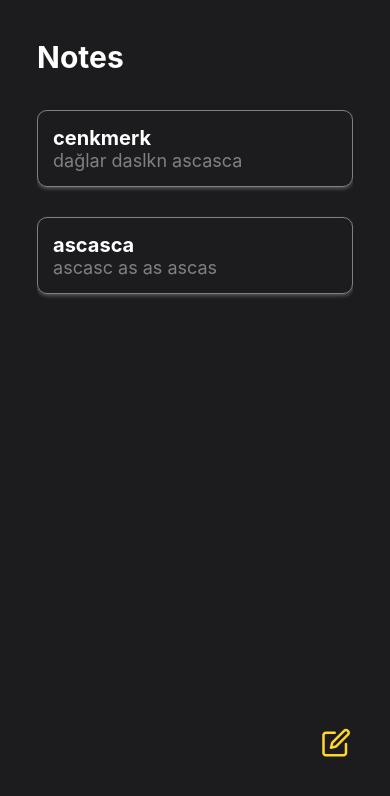
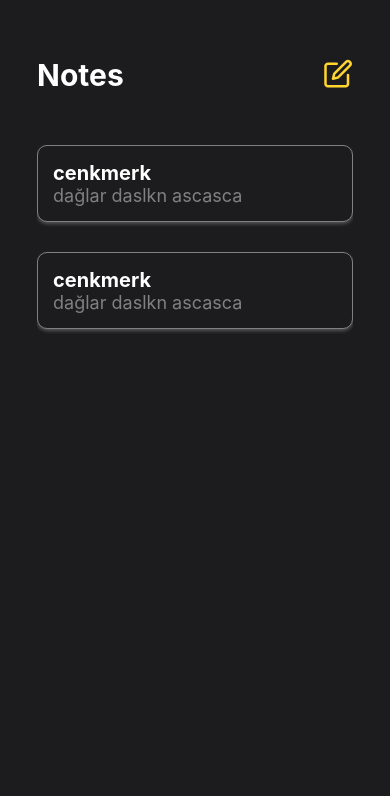
Before and after one commit to CenkMerk/Cloning-Apple-Notes-App-with-React-Native, a React Native app: screen /Home in a window 390 px wide. Shown: the top 796 px of the page. Built offline with nearby package versions, Linux system fonts and the light colour scheme.

Commit message:
input auto focus

```diff
--- a/src/components/NoteListItem.js
+++ b/src/components/NoteListItem.js
@@ -20,6 +20,7 @@ const styles = StyleSheet.create({
     borderRadius: 10,
     padding: 15,
     shadowColor: "white",
+    backgroundColor:"#1C1C1E",
     shadowOffset: {
       width: 0,
       height: 2,
--- a/src/components/NotesList.js
+++ b/src/components/NotesList.js
@@ -9,14 +9,15 @@ export default function NotesList() {
       desc: "dağlar daslkn ascasca",
     },
     {
-      title: "ascasca",
-      desc: "ascasc as as ascas",
+      title: "cenkmerk",
+      desc: "dağlar daslkn ascasca",
     },
   ];
   return (
     <View style={styles.container}>
       <FlatList
         data={Notes}
+        showsVerticalScrollIndicator={false}
         renderItem={({ item }) => {
           return <NoteListItem item={item} />;
         }}
--- a/src/screens/AddNoteScreen.js
+++ b/src/screens/AddNoteScreen.js
@@ -1,10 +1,25 @@
 import { StyleSheet, Text, TextInput, View } from "react-native";
-import React from "react";
+import React, { useRef, useEffect } from "react";
 
 export default function AddNoteScreen() {
+  const inputRef = useRef(null);
+
+  useEffect(() => {
+    const timer = setTimeout(() => {
+      inputRef.current.focus();
+    }, 300);
+
+    return () => clearTimeout(timer);
+  }, []);
   return (
     <View style={styles.container}>
-      <TextInput style={styles.input} multiline  selectionColor="#FFD52E"/>
+      <TextInput
+        style={styles.input}
+        multiline
+        selectionColor="#FFD52E"
+        ref={inputRef}
+        keyboardAppearance="dark"
+      />
     </View>
   );
 }
@@ -15,9 +30,9 @@ const styles = StyleSheet.create({
     flex: 1,
   },
   input: {
-    flex:1,
-    color:"white",
-    margin:"10%",
-    fontSize:18
+    flex: 1,
+    color: "white",
+    margin: "10%",
+    fontSize: 18,
   },
 });
--- a/src/screens/HomeScreen.js
+++ b/src/screens/HomeScreen.js
@@ -10,11 +10,11 @@ import { Feather } from "@expo/vector-icons";
 import NotesList from "../components/NotesList";
 import { useNavigation } from "@react-navigation/native";
 
-
 export default function HomeScreen() {
   const navigation = useNavigation();
   return (
-    <ScrollView contentContainerStyle={styles.container}>
+    <View style={styles.container}>
+      <View style={styles.header}>
         <Text style={styles.title}>Notes</Text>
         <TouchableOpacity
           style={styles.button}
@@ -22,8 +22,10 @@ export default function HomeScreen() {
         >
           <Feather name="edit" size={30} color="#FFD52E" />
         </TouchableOpacity>
+      </View>
+
       <NotesList />
-    </ScrollView>
+    </View>
   );
 }
 
@@ -34,15 +36,15 @@ const styles = StyleSheet.create({
     paddingVertical: "10%",
     paddingHorizontal: "5%",
   },
+  header: {
+    flexDirection: "row",
+    alignItems: "center",
+    justifyContent: "space-between",
+    padding:"5%"
+  },
   title: {
     color: "white",
     fontWeight: "bold",
     fontSize: 30,
-    paddingLeft: "5%",
-  },
-  button: {
-    position: "absolute",
-    bottom: "10%",
-    right: "10%",
   },
 });
```
Lines whose indentation alone changed are shown as unchanged.
